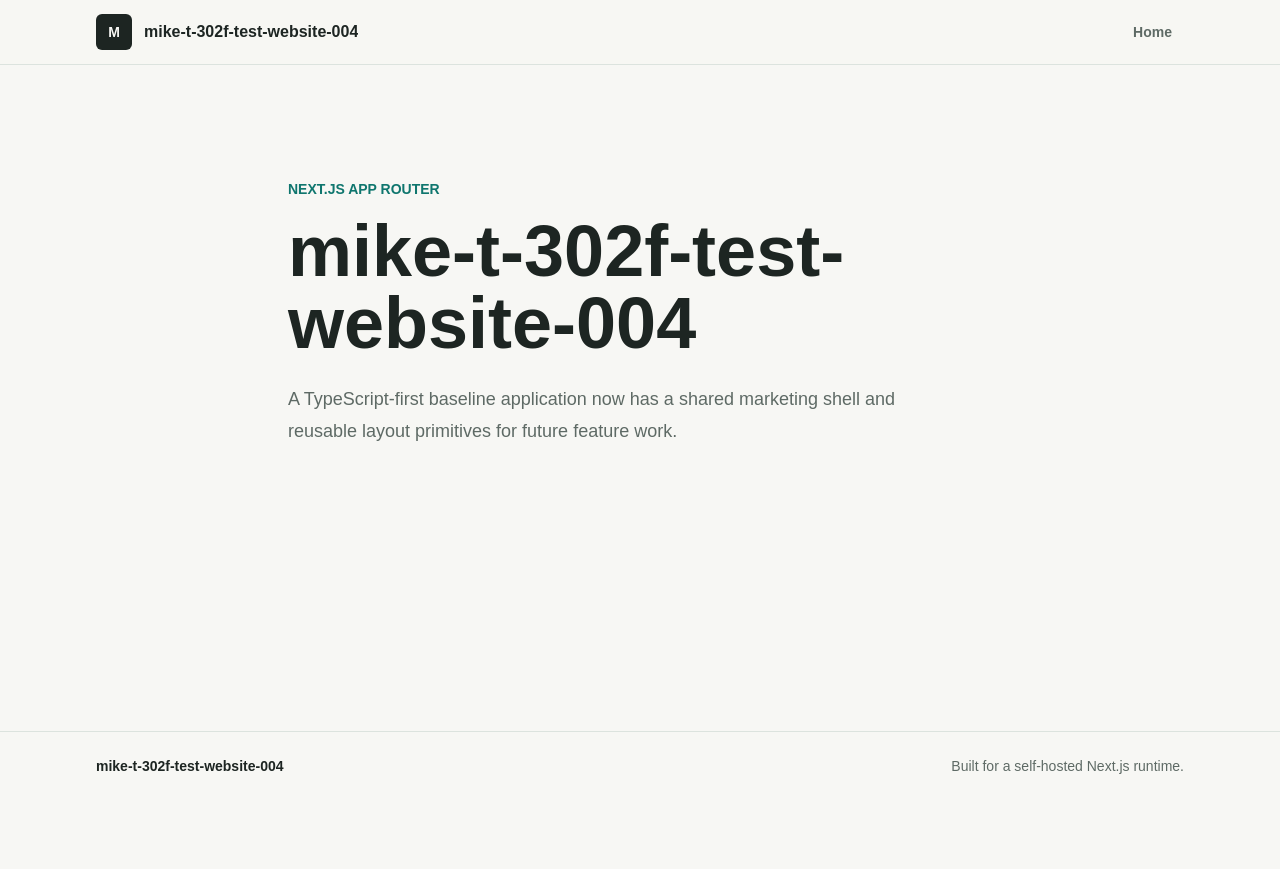
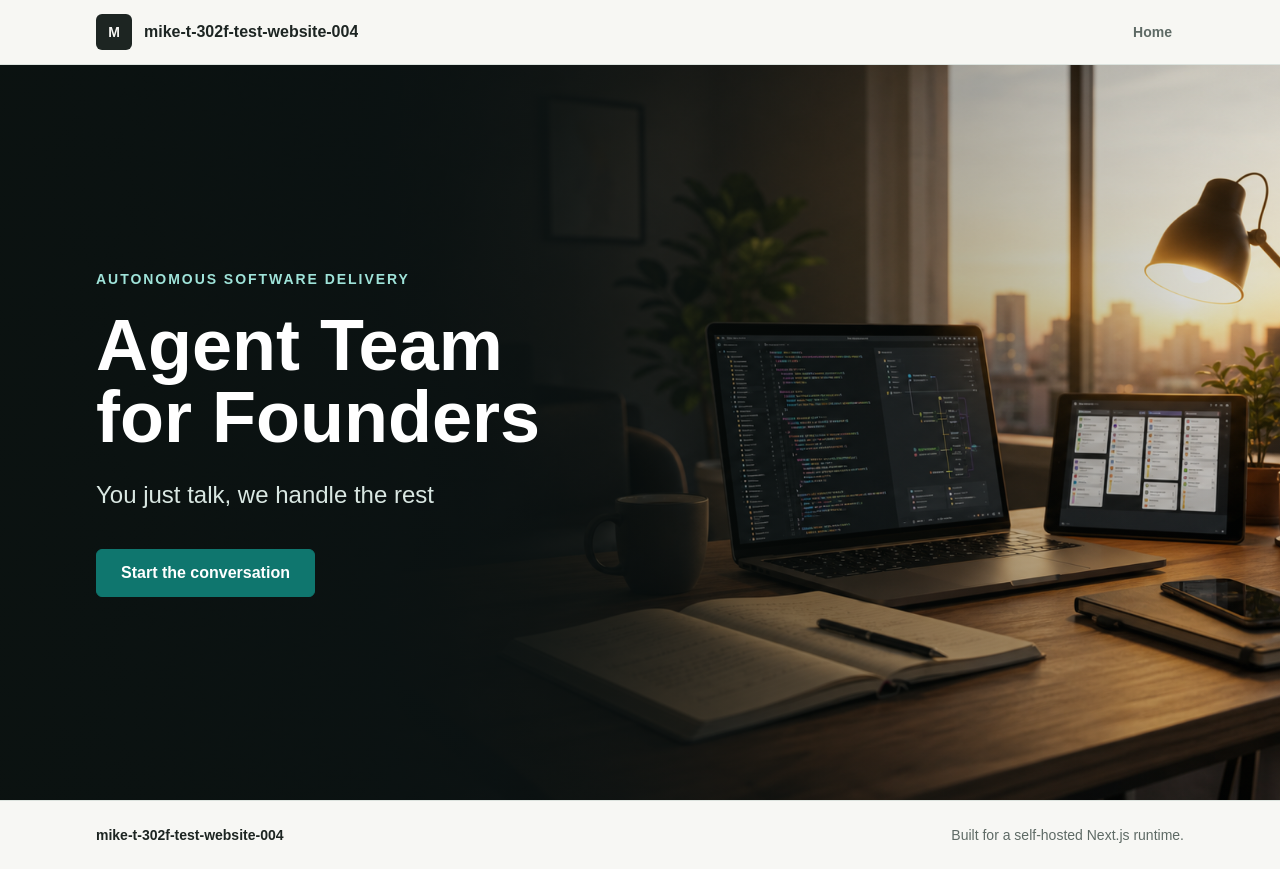
Before and after one commit to mtplayground/mike-t-302f-test-website-004, a Next.js app: page / in a window 1280 px wide. Before the commit the page ends 800 px from the top, so only its background shows below. Built offline with nearby package versions, Linux system fonts and the light colour scheme.

Commit message:
feat: Hero section

```diff
--- a/app/page.tsx
+++ b/app/page.tsx
@@ -1,21 +1,5 @@
-import { Container, Section } from "@/components/layout";
-import { siteConfig } from "@/lib/site";
+import { Hero } from "@/components/marketing";
 
 export default function Home() {
-  return (
-    <Section className="flex min-h-[62vh] items-center" spacing="lg">
-      <Container size="narrow">
-        <p className="mb-4 text-sm font-bold uppercase text-accent">
-          Next.js App Router
-        </p>
-        <h1 className="[overflow-wrap:anywhere] text-5xl leading-none font-bold sm:text-7xl">
-          {siteConfig.name}
-        </h1>
-        <p className="mt-6 max-w-2xl text-lg leading-8 text-muted">
-          A TypeScript-first baseline application now has a shared marketing
-          shell and reusable layout primitives for future feature work.
-        </p>
-      </Container>
-    </Section>
-  );
+  return <Hero />;
 }
--- /dev/null
+++ b/components/marketing/hero.tsx
@@ -0,0 +1,41 @@
+import Image from "next/image";
+import { Container, Section } from "@/components/layout";
+import { ButtonLink } from "@/components/ui";
+
+export function Hero() {
+  return (
+    <Section
+      className="relative isolate flex min-h-[calc(100vh-65px)] items-center overflow-hidden bg-foreground text-white"
+      spacing="none"
+    >
+      <Image
+        alt="Founder workspace with software planning screens and deployment tools"
+        className="absolute inset-0 -z-20 h-full w-full object-cover"
+        fill
+        priority
+        sizes="100vw"
+        src="/images/founder-agent-workspace.png"
+      />
+      <div className="absolute inset-0 -z-10 bg-[linear-gradient(90deg,rgb(11_18_16_/_92%)_0%,rgb(11_18_16_/_76%)_34%,rgb(11_18_16_/_34%)_68%,rgb(11_18_16_/_10%)_100%)]" />
+
+      <Container className="py-20 sm:py-28 lg:py-32">
+        <div className="max-w-3xl">
+          <p className="mb-5 text-sm font-bold tracking-[0.14em] text-[#9fe3d9] uppercase">
+            Autonomous software delivery
+          </p>
+          <h1 className="text-5xl leading-none font-bold text-balance sm:text-6xl lg:text-7xl">
+            Agent Team for Founders
+          </h1>
+          <p className="mt-6 max-w-2xl text-xl leading-9 text-[#d9e7e2] sm:text-2xl">
+            You just talk, we handle the rest
+          </p>
+          <div className="mt-9 flex flex-wrap items-center gap-3">
+            <ButtonLink href="#lead" size="lg">
+              Start the conversation
+            </ButtonLink>
+          </div>
+        </div>
+      </Container>
+    </Section>
+  );
+}
--- /dev/null
+++ b/components/marketing/index.ts
@@ -0,0 +1 @@
+export { Hero } from "./hero";
```
Also changed, not shown: public/images/founder-agent-workspace.png (added).
